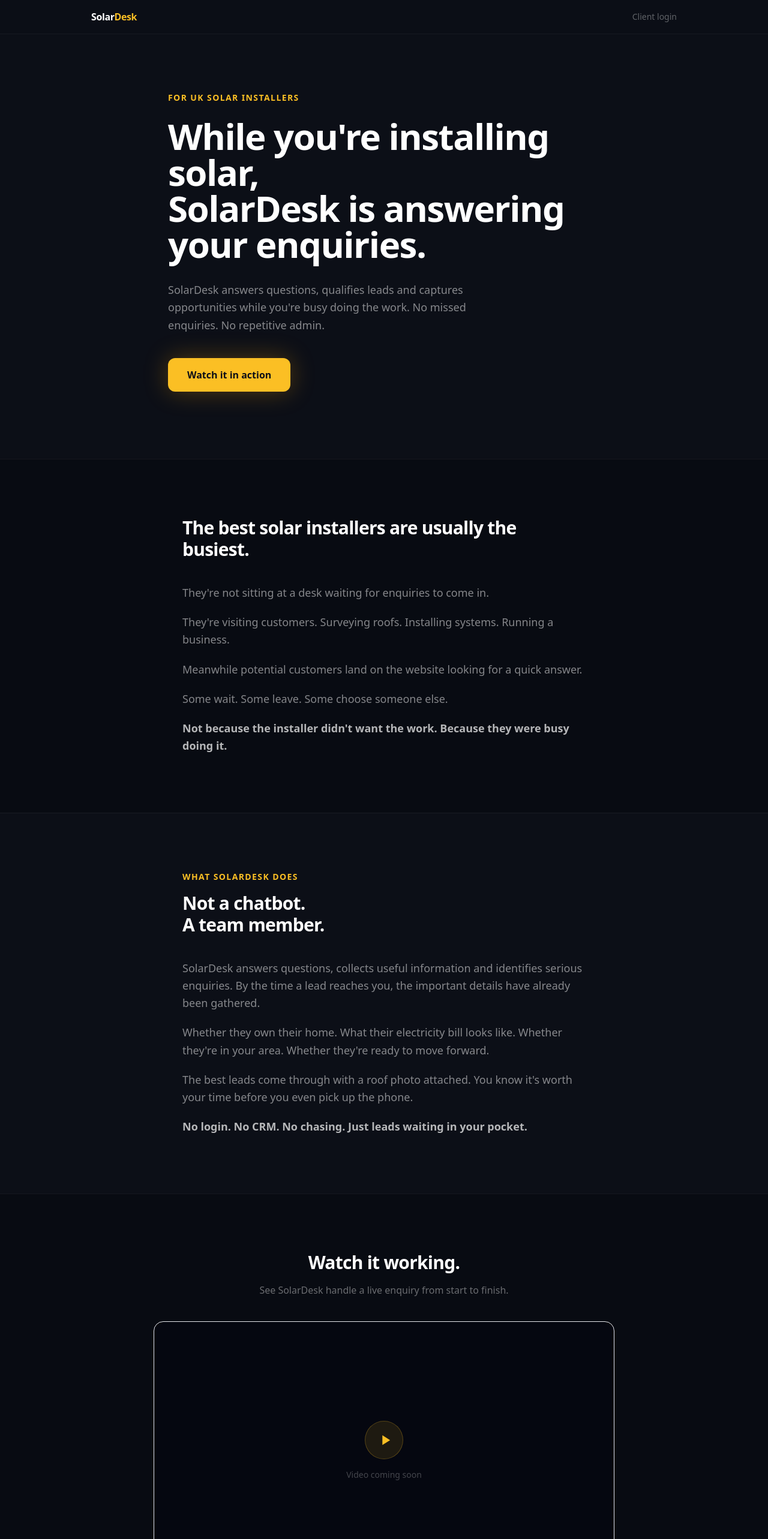
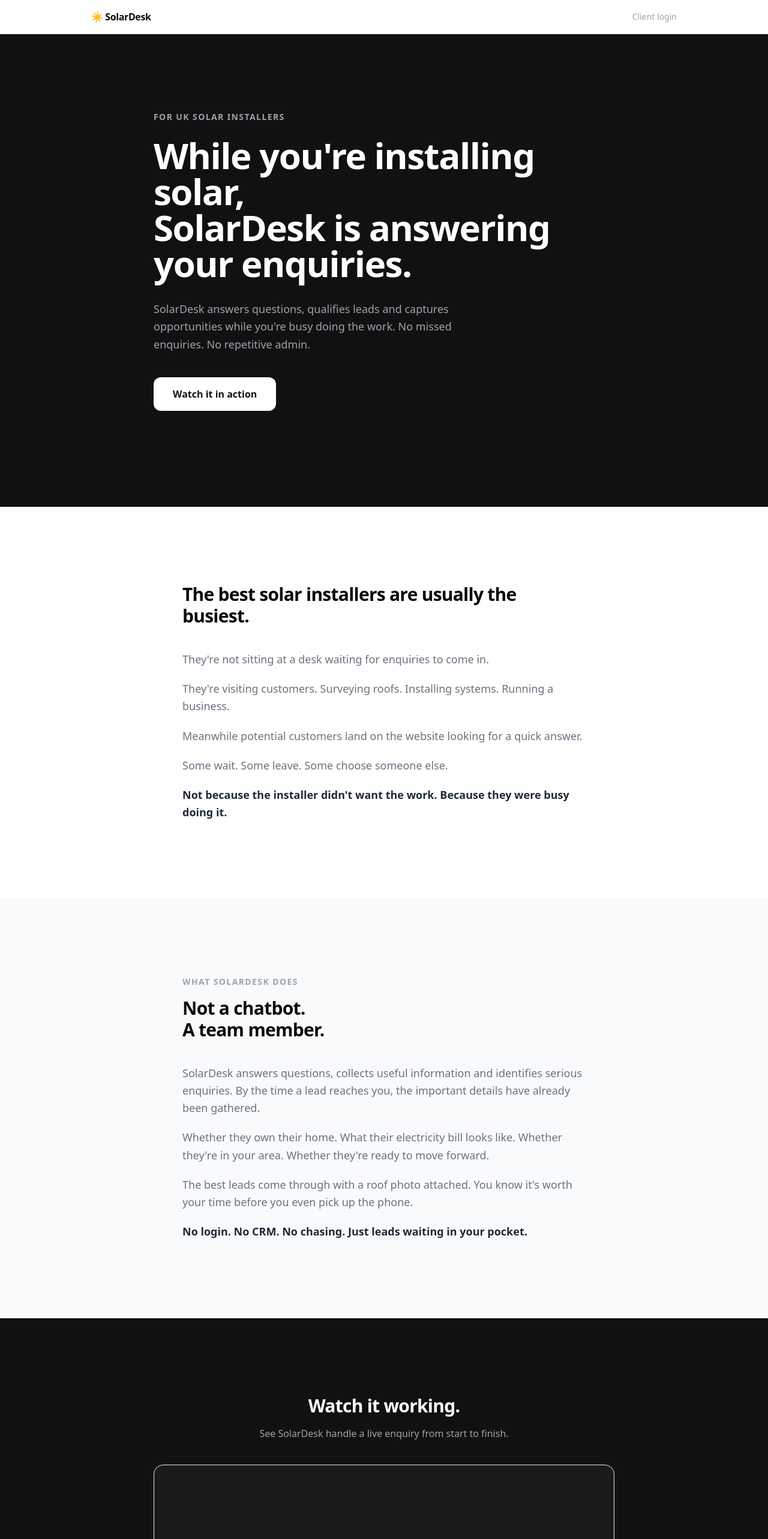
Before and after one commit to Marc-appbuilder/solar-lead-bot, a Next.js app: page / in a window 1280 px wide. Shown: the top 2566 px of the page at 60% size. Built offline with nearby package versions, Linux system fonts and the light colour scheme.

Commit message:
Premium B2B redesign: white/charcoal palette, Stripe-style layout
Co-Authored-By: Claude Sonnet 4.6 <noreply@anthropic.com>

```diff
--- a/app/page.tsx
+++ b/app/page.tsx
@@ -2,18 +2,17 @@ import Link from 'next/link';
 
 export default function HomePage() {
   return (
-    <div className="min-h-screen bg-[#0c0f17] text-white font-sans antialiased">
-
+    <div className="min-h-screen bg-white text-[#0a0a0a] font-sans antialiased">
 
       {/* ── Nav ── */}
-      <nav className="sticky top-0 z-50 border-b border-white/5 bg-[#0c0f17]/90 backdrop-blur-md">
+      <nav className="sticky top-0 z-50 border-b border-gray-100 bg-white/95 backdrop-blur-md">
         <div className="mx-auto flex max-w-5xl items-center justify-between px-6 py-4">
           <span className="text-base font-black tracking-tight">
-            Solar<span className="text-amber-400">Desk</span>
+            ☀️ SolarDesk
           </span>
           <Link
             href="/login"
-            className="text-sm text-white/35 transition hover:text-white/60"
+            className="text-sm text-gray-400 transition hover:text-gray-600"
           >
             Client login
           </Link>
@@ -21,38 +20,40 @@ export default function HomePage() {
       </nav>
 
       {/* ── 1. Hero ── */}
-      <section className="mx-auto max-w-3xl px-6 pb-28 pt-24">
-        <p className="mb-6 text-sm font-semibold uppercase tracking-widest text-amber-400">
+      <section className="bg-[#111111] px-6 pb-40 pt-32">
+        <div className="mx-auto max-w-3xl">
+          <p className="mb-6 text-sm font-semibold uppercase tracking-widest text-gray-400">
             For UK solar installers
           </p>
-        <h1 className="mb-8 text-4xl font-black leading-[1.08] tracking-tight sm:text-5xl lg:text-6xl">
+          <h1 className="mb-8 text-4xl font-black leading-[1.08] tracking-tight text-white sm:text-5xl lg:text-6xl">
             While you're installing solar,<br />
             SolarDesk is answering<br />
             your enquiries.
           </h1>
-        <p className="mb-10 max-w-xl text-lg leading-relaxed text-white/50">
+          <p className="mb-10 max-w-xl text-lg leading-relaxed text-gray-400">
             SolarDesk answers questions, qualifies leads and captures opportunities while you're busy doing the work. No missed enquiries. No repetitive admin.
           </p>
           <a
             href="#video"
-          className="inline-block rounded-xl bg-amber-400 px-8 py-4 text-base font-bold text-[#0c0f17] shadow-[0_0_40px_rgba(245,158,11,0.3)] transition hover:bg-amber-300"
+            className="inline-block rounded-xl bg-white px-8 py-4 text-base font-bold text-[#111111] transition hover:bg-gray-100"
           >
             Watch it in action
           </a>
+        </div>
       </section>
 
       {/* ── 2. The Problem ── */}
-      <section className="border-t border-white/5 bg-[#080b12] px-6 py-24">
+      <section className="bg-white px-6 py-32">
         <div className="mx-auto max-w-2xl">
           <h2 className="mb-10 text-2xl font-black leading-snug tracking-tight sm:text-3xl">
             The best solar installers are usually the busiest.
           </h2>
-          <div className="space-y-5 text-lg leading-relaxed text-white/50">
+          <div className="space-y-5 text-lg leading-relaxed text-gray-500">
             <p>They're not sitting at a desk waiting for enquiries to come in.</p>
             <p>They're visiting customers. Surveying roofs. Installing systems. Running a business.</p>
             <p>Meanwhile potential customers land on the website looking for a quick answer.</p>
             <p>Some wait. Some leave. Some choose someone else.</p>
-            <p className="font-semibold text-white/70">
+            <p className="font-semibold text-gray-800">
               Not because the installer didn't want the work. Because they were busy doing it.
             </p>
           </div>
@@ -60,15 +61,15 @@ export default function HomePage() {
       </section>
 
       {/* ── 3. What SolarDesk Does ── */}
-      <section className="border-t border-white/5 px-6 py-24">
+      <section className="border-y border-gray-100 bg-gray-50 px-6 py-32">
         <div className="mx-auto max-w-2xl">
-          <p className="mb-4 text-sm font-semibold uppercase tracking-widest text-amber-400">
+          <p className="mb-4 text-sm font-semibold uppercase tracking-widest text-gray-400">
             What SolarDesk does
           </p>
           <h2 className="mb-10 text-2xl font-black leading-snug tracking-tight sm:text-3xl">
             Not a chatbot.<br />A team member.
           </h2>
-          <div className="space-y-5 text-lg leading-relaxed text-white/50">
+          <div className="space-y-5 text-lg leading-relaxed text-gray-500">
             <p>
               SolarDesk answers questions, collects useful information and identifies serious enquiries.
               By the time a lead reaches you, the important details have already been gathered.
@@ -79,7 +80,7 @@ export default function HomePage() {
             <p>
               The best leads come through with a roof photo attached. You know it's worth your time before you even pick up the phone.
             </p>
-            <p className="font-semibold text-white/70">
+            <p className="font-semibold text-gray-800">
               No login. No CRM. No chasing. Just leads waiting in your pocket.
             </p>
           </div>
@@ -87,30 +88,28 @@ export default function HomePage() {
       </section>
 
       {/* ── 4. Video ── */}
-      <section id="video" className="border-t border-white/5 bg-[#080b12] px-6 py-24">
+      <section id="video" className="bg-[#111111] px-6 py-32">
         <div className="mx-auto max-w-3xl">
-          <h2 className="mb-4 text-center text-2xl font-black tracking-tight sm:text-3xl">
+          <h2 className="mb-4 text-center text-2xl font-black tracking-tight text-white sm:text-3xl">
             Watch it working.
           </h2>
-          <p className="mb-10 text-center text-base text-white/40">
+          <p className="mb-10 text-center text-base text-gray-400">
             See SolarDesk handle a live enquiry from start to finish.
           </p>
 
-          {/* Video embed — replace VIDEO_ID with your YouTube video ID */}
-          <div className="relative mx-auto aspect-video w-full overflow-hidden rounded-2xl border border-white/8 bg-[#050710]">
-            {/* Placeholder shown until a real video is added */}
+          <div className="relative mx-auto aspect-video w-full overflow-hidden rounded-2xl border border-white/8 bg-[#1a1a1a]">
             <div className="absolute inset-0 flex flex-col items-center justify-center gap-4">
-              <div className="flex h-16 w-16 items-center justify-center rounded-full border border-amber-400/25 bg-amber-400/10">
-                <svg xmlns="http://www.w3.org/2000/svg" viewBox="0 0 24 24" fill="currentColor" className="h-7 w-7 translate-x-0.5 text-amber-400">
+              <div className="flex h-16 w-16 items-center justify-center rounded-full border border-white/15 bg-white/8">
+                <svg xmlns="http://www.w3.org/2000/svg" viewBox="0 0 24 24" fill="currentColor" className="h-7 w-7 translate-x-0.5 text-white/60">
                   <path d="M8 5.14v14l11-7-11-7z" />
                 </svg>
               </div>
-              <p className="text-sm text-white/25">Video coming soon</p>
+              <p className="text-sm text-gray-500">Video coming soon</p>
             </div>
             {/*
-              When ready, remove the placeholder above and uncomment this:
+              When ready, remove the placeholder above and uncomment:
               <iframe
-                src="https://www.youtube.com/embed/VIDEO_ID?autoplay=0&rel=0"
+                src="https://www.youtube.com/embed/VIDEO_ID?rel=0"
                 title="SolarDesk in action"
                 allow="accelerometer; autoplay; clipboard-write; encrypted-media; gyroscope; picture-in-picture"
                 allowFullScreen
@@ -118,15 +117,11 @@ export default function HomePage() {
               />
             */}
           </div>
-
-          <p className="mt-8 text-center text-sm text-white/30">
-            Or try it yourself — the button in the corner is SolarDesk running live.
-          </p>
         </div>
       </section>
 
       {/* ── 5. Why I Built It ── */}
-      <section className="border-t border-white/5 px-6 py-24">
+      <section className="bg-white px-6 py-32">
         <div className="mx-auto max-w-2xl">
           <div className="sm:flex sm:gap-12">
             <div className="mb-8 flex-shrink-0 sm:mb-0">
@@ -138,10 +133,10 @@ export default function HomePage() {
               />
             </div>
             <div>
-              <p className="mb-4 text-sm font-semibold uppercase tracking-widest text-amber-400">
+              <p className="mb-4 text-sm font-semibold uppercase tracking-widest text-gray-400">
                 Why I built it
               </p>
-              <div className="space-y-4 text-lg leading-relaxed text-white/55">
+              <div className="space-y-4 text-lg leading-relaxed text-gray-500">
                 <p>I noticed something.</p>
                 <p>
                   The best solar installers were often the hardest people to reach. Not because they didn't care.
@@ -151,11 +146,16 @@ export default function HomePage() {
                   Every missed enquiry is a real opportunity gone. Not because the business isn't good enough —
                   because there aren't enough hours in the day.
                 </p>
-                <p className="font-semibold text-white/75">So I built SolarDesk.</p>
+                <p className="font-semibold text-gray-800">So I built SolarDesk.</p>
               </div>
-              <p className="mt-6 text-sm text-white/30">
+              <p className="mt-6 text-sm text-gray-400">
                 Marc Richards ·{' '}
-                <a href="https://gladetech.uk" target="_blank" rel="noreferrer" className="text-amber-400/70 hover:text-amber-400">
+                <a
+                  href="https://gladetech.uk"
+                  target="_blank"
+                  rel="noreferrer"
+                  className="text-gray-600 underline underline-offset-2 hover:text-gray-900"
+                >
                   Glade Tech
                 </a>
                 {' '}· Poole, Dorset
@@ -166,7 +166,7 @@ export default function HomePage() {
       </section>
 
       {/* ── 6. What Changes ── */}
-      <section className="border-t border-white/5 bg-[#080b12] px-6 py-24">
+      <section className="border-y border-gray-100 bg-gray-50 px-6 py-32">
         <div className="mx-auto max-w-2xl">
           <h2 className="mb-12 text-2xl font-black leading-snug tracking-tight sm:text-3xl">
             What changes when SolarDesk is working.
@@ -174,13 +174,13 @@ export default function HomePage() {
           <ul className="space-y-6">
             {[
               'Fewer missed opportunities.',
-              'Faster responses — even when you\'re on a job.',
+              "Faster responses — even when you're on a job.",
               'Better-qualified enquiries by the time they reach you.',
-              'Less time wasted on people who were never going to convert.',
+              "Less time wasted on people who were never going to convert.",
               'More time for the work that actually moves the business forward.',
             ].map((item) => (
-              <li key={item} className="flex items-start gap-4 text-lg text-white/60">
-                <span className="mt-1.5 h-1.5 w-1.5 flex-shrink-0 rounded-full bg-amber-400" />
+              <li key={item} className="flex items-start gap-4 text-lg text-gray-500">
+                <span className="mt-2.5 h-1.5 w-1.5 flex-shrink-0 rounded-full bg-gray-400" />
                 {item}
               </li>
             ))}
@@ -188,43 +188,47 @@ export default function HomePage() {
         </div>
       </section>
 
-      {/* ── 7. Closing ── */}
-      <section className="border-t border-white/5 px-6 py-24">
+      {/* ── 7. Get In Touch ── */}
+      <section className="bg-white px-6 py-32">
         <div className="mx-auto max-w-2xl">
           <h2 className="mb-6 text-2xl font-black leading-snug tracking-tight sm:text-3xl">
             Get in touch.
           </h2>
-          <p className="mb-10 max-w-lg text-lg leading-relaxed text-white/50">
+          <p className="mb-10 max-w-lg text-lg leading-relaxed text-gray-500">
             If you'd like to see whether SolarDesk could work for your business, just reach out.
             No pressure. No sales pitch.
           </p>
-          <div className="mb-16 flex flex-col gap-3 sm:flex-row">
+          <div className="flex flex-col gap-3 sm:flex-row">
             <a
               href="https://wa.me/447404259301"
               target="_blank"
               rel="noreferrer"
-              className="inline-block rounded-xl bg-amber-400 px-8 py-4 text-center text-base font-bold text-[#0c0f17] transition hover:bg-amber-300"
+              className="inline-block rounded-xl bg-[#111111] px-8 py-4 text-center text-base font-bold text-white transition hover:bg-[#222222]"
             >
               Message on WhatsApp
             </a>
             <a
               href="mailto:marc@gladetech.uk"
-              className="inline-block rounded-xl border border-white/12 px-8 py-4 text-center text-base font-semibold text-white/55 transition hover:border-white/25 hover:text-white/75"
+              className="inline-block rounded-xl border border-gray-200 px-8 py-4 text-center text-base font-semibold text-gray-500 transition hover:border-gray-400 hover:text-gray-700"
             >
               Send an email
             </a>
           </div>
-
         </div>
       </section>
 
       {/* ── Footer ── */}
-      <footer className="border-t border-white/5 px-6 py-8">
-        <div className="mx-auto flex max-w-5xl flex-col gap-1 text-xs text-white/20 sm:flex-row sm:justify-between">
+      <footer className="border-t border-gray-100 bg-white px-6 py-8">
+        <div className="mx-auto flex max-w-5xl flex-col gap-1 text-xs text-gray-400 sm:flex-row sm:justify-between">
           <span>© {new Date().getFullYear()} SolarDesk</span>
           <span>
             Built by{' '}
-            <a href="https://gladetech.uk" target="_blank" rel="noreferrer" className="hover:text-white/40">
+            <a
+              href="https://gladetech.uk"
+              target="_blank"
+              rel="noreferrer"
+              className="hover:text-gray-600"
+            >
               Glade Tech
             </a>
             {' '}· Poole, Dorset
```
Lines whose indentation alone changed are shown as unchanged.
